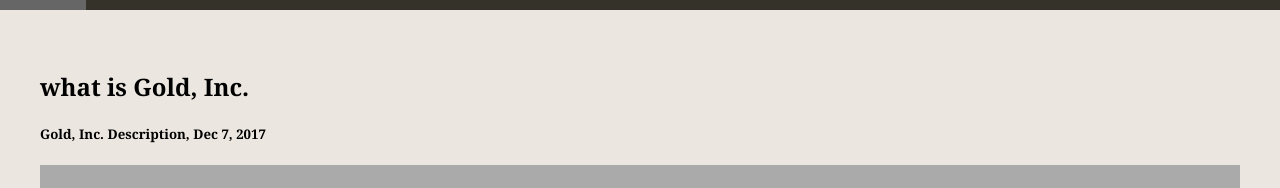
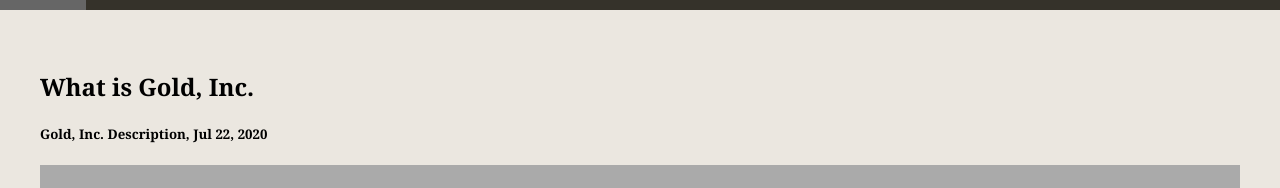
Before and after one commit to OmSh4rma/Gold-Inc.github.io, a plain HTML site: page index.html in a window 1280 px wide. Shown: the part 459-647 px from the top of the page. Drawn offline with Linux system fonts and the light colour scheme.

Commit message:
Update index.html

```diff
--- a/index.html
+++ b/index.html
@@ -1,7 +1,7 @@
 <!DOCTYPE html>
 <html lang="en">
 <head>
-<title>Page Title</title>
+<title>Gold, Inc.</title>
 <meta charset="UTF-8">
 <meta name="viewport" content="width=device-width, initial-scale=1">
 <style>
@@ -242,8 +242,8 @@ html {
     <div class="fakeimg" style="height:60px;">Image</div>
   </div>-->
   <div class="main">
-    <h2>what is Gold, Inc.</h2>
-    <h5>Gold, Inc. Description, Dec 7, 2017</h5>
+    <h2>What is Gold, Inc.</h2>
+    <h5>Gold, Inc. Description, Jul 22, 2020</h5>
     <div class="fakeimg" style="height:200px;">Image
         <div>
             <p style="
```
